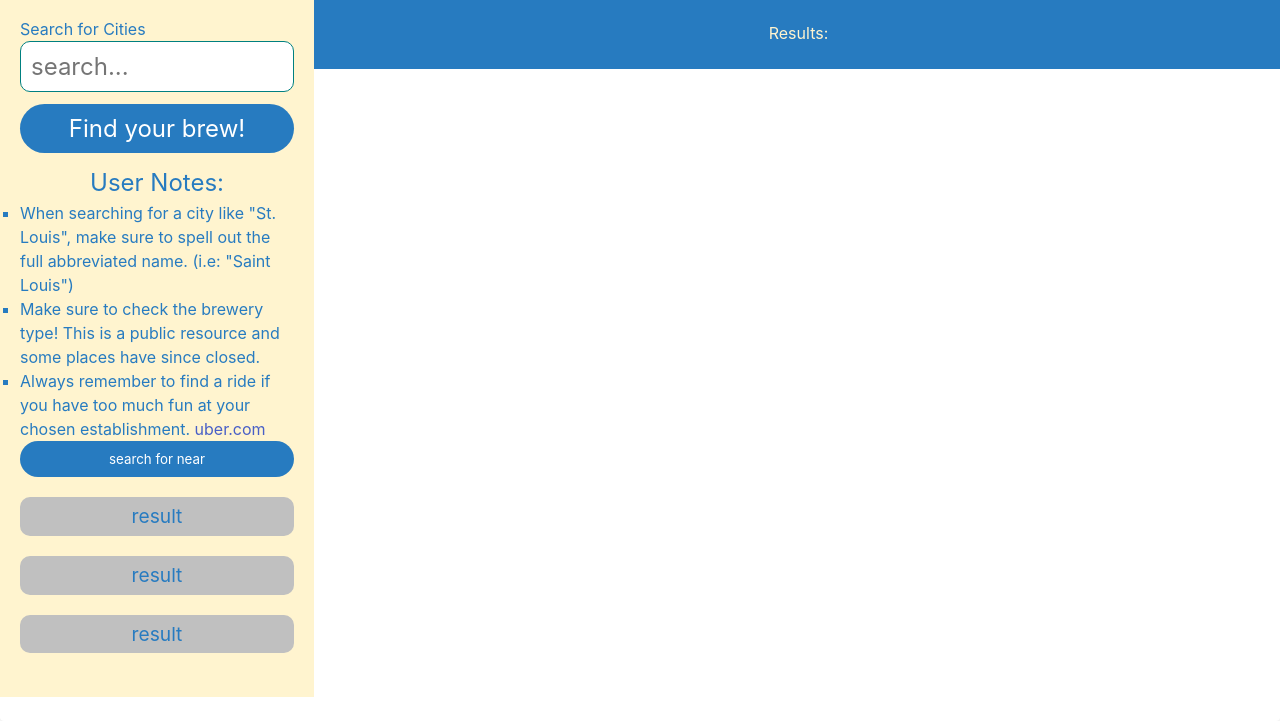
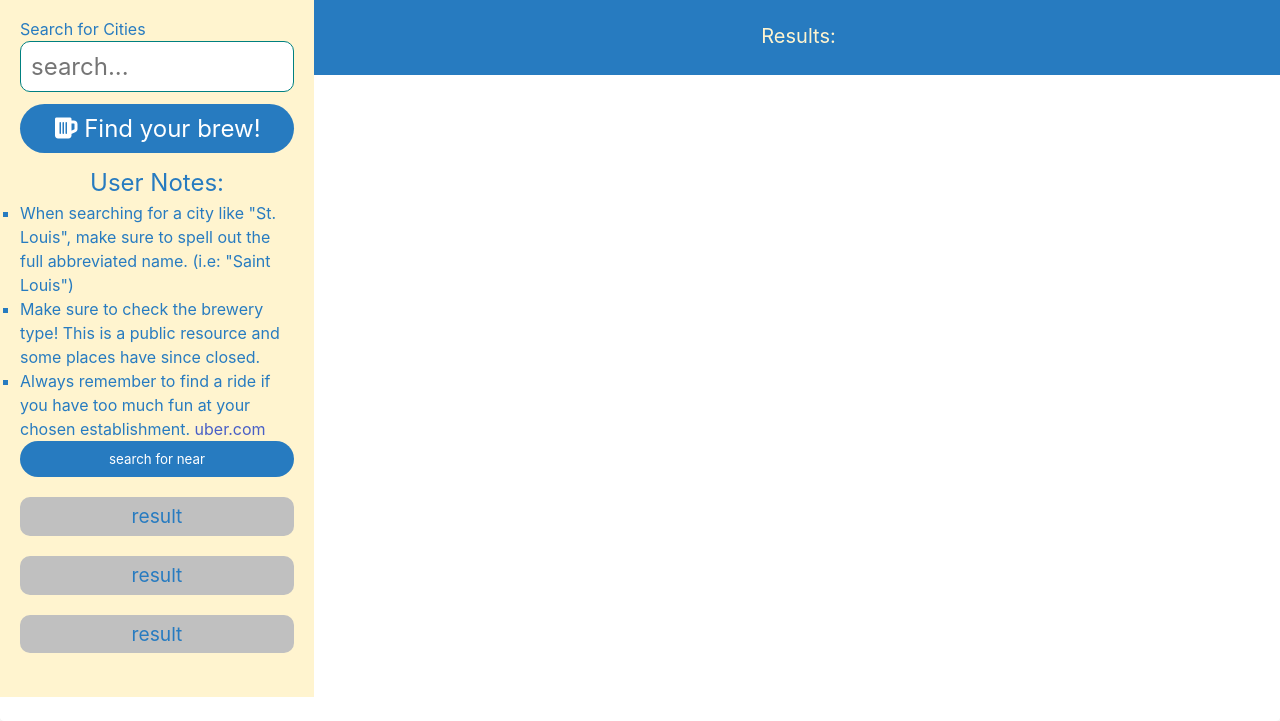
Before and after one commit to Vincenttoon/brewery-finder, a plain HTML site: page index.html in a window 1280 px wide. Shown: the part 219-940 px from the top of the page. Drawn offline with nearby package versions, Linux system fonts and the light colour scheme; some packages are replaced by stand-ins of ours.

Commit message:
icons commented but didn't work and that's a lot of work goodnight

```diff
--- a/assets/js/script.js
+++ b/assets/js/script.js
@@ -182,18 +182,25 @@ const renderBreweryCards = (brewery) => {
   // rendering data fetched to page
   const breweryCity = brewery.city;
   const breweryContainer = $("#brewery-container");
+  const returnContainer = $("<div>");
   const breweryCard = $("<div>")
     .attr("id", "brewery-card")
     .addClass("brewery-card bg-gray-300 rounded-lg p-4 m-4 w-80 is-two-thirds");
+
+    // const nameIcon = $('<i>').addClass("fa-solid fa-building").text(" ");
   const breweryName = $("<h2>").text(brewery.name).addClass("is-size-3");
+//   const typeIcon = $('<i>').addClass("fa-solid fa-minimize").text(" ");
   const breweryType = $("<p>").text(brewery.brewery_type);
   const breweryAddress = $("<p>").text(
     brewery.street + ", " + brewery.city + ", " + brewery.state
   );
+//   const addressIcon = $('<i>').addClass("fa-solid fa-map-location").text(" ");
   const breweryPhone = $("<p>").text(brewery.phone);
+//   const phoneIcon = $('<i>').addClass("fa-solid fa-mobile-retro").text(" ");
   const breweryWebsite = $("<a>")
     .text(brewery.website_url)
     .attr("href", brewery.website_url);
+    // const websiteIcon = $('<i>').addClass("fa-solid fa-laptop").text(" ");
   const saveBtn = $("<button>")
     .attr("id", "save-btn-id")
     .addClass("save-btn")
--- a/index.html
+++ b/index.html
@@ -25,7 +25,7 @@
                     <h2>Search for Cities</h2>
                     <form id="search-form">
                         <input type="text" placeholder="search..." id="city" class="is-size-4">
-                        <button class="my-3 is-size-4 search-btn" id="search-btn">Find your brew!</button>
+                        <button class="my-3 is-size-4 search-btn" id="search-btn"><i class="fa-solid fa-beer"></i> Find your brew!</button>
                     </form>
                     <ul style="list-style-type:square">
                         <h4 class="has-text-centered is-size-4">User Notes:</h4>
@@ -48,7 +48,7 @@
             <div class="column is-full pl-0">
                 <div class="column is-three-quarters result-head">
                   <div class="column is-full">
-                    <h2 class="has-text-centered">Results:</h2>
+                    <h2 class="has-text-centered is-size-5">Results:</h2>
                   </div>
                 </div>
                 <div class="columns" id="result-container">
```
